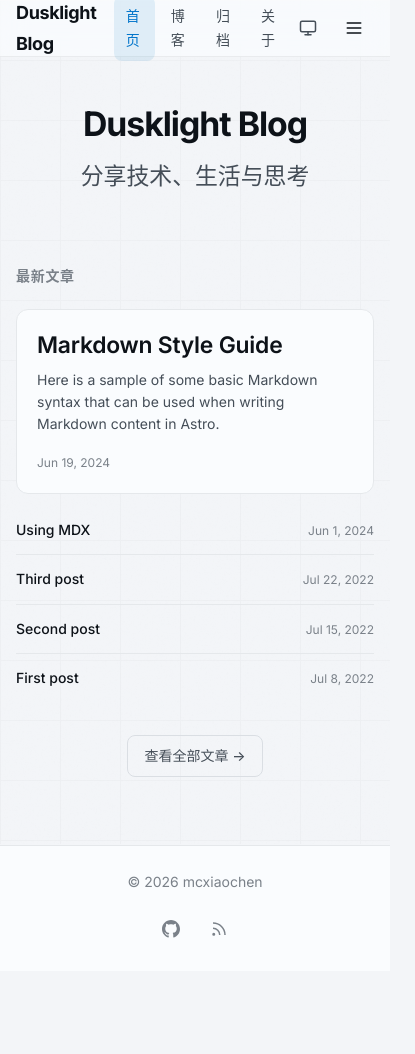
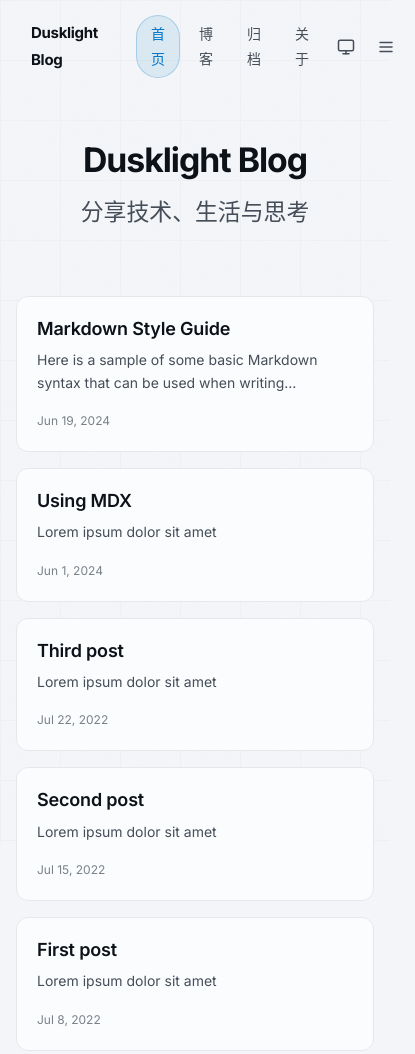
Before and after one commit to mcxiaochenn/Dusklight, an Astro site: page / in a window 390 px wide. Shown: the top 1054 px of the page, 415 px wide, since content can reach past the window. Before the commit the page ends 971 px from the top, so only its background shows below. Built offline with nearby package versions, Linux system fonts and the light colour scheme; Astro itself is replaced by a stand-in of ours; some packages are replaced by stand-ins of ours.

Commit message:
@style: 首页瀑布流 + 浮动药丸导航
- Header: 浮动药丸设计（参考 blog.liushen.fun）
  - Logo 和导航链接分别在独立的圆角药丸容器中
  - 初始透明，滚动后显现玻璃效果（blur 18px + saturate 160%）
  - 导航链接药丸形（border-radius: 999px）
  - 移动端：右侧滑入面板 + 毛玻璃遮罩
- 首页: 瀑布流双列布局（参考 blog.mcxiaochen.top）
  - CSS Grid repeat(2, 1fr) 双列
  - 交错入场动画（--i 变量控制延迟）
  - 移动端单列

Co-Authored-By: Claude <noreply@anthropic.com>

```diff
--- a/src/components/common/Header.astro
+++ b/src/components/common/Header.astro
@@ -1,9 +1,11 @@
 ---
 /**
- * 全局导航栏
+ * 全局导航栏 — 浮动药丸设计
  * ─────────────────────────────────────────────────
- * 液态玻璃效果，粘性定位，所有页面共享。
- * 使用 DESIGN.md §9.2 全局 Shell 规范。
+ * 参考 blog.liushen.fun 的视觉风格：
+ * - Logo 和导航链接分别在独立的药丸容器中
+ * - 初始透明，滚动后显现玻璃效果
+ * - 所有元素 border-radius: 999px
  */
 import { siteConfig } from "../../config/site";
 import { navConfig } from "../../config/nav";
@@ -17,12 +19,17 @@ function isActive(href: string): boolean {
 }
 ---
 
-<header class="glass-nav" id="site-header">
-  <nav class="header__inner">
+<header id="main-header" class="main-header">
+  <div class="header__inner">
+    {/* 左侧浮动药丸：Logo */}
+    <div class="header__pill header__pill--left">
       <a href="/" class="header__logo">
         {siteConfig.title}
       </a>
+    </div>
 
+    {/* 右侧浮动药丸：导航链接 + 操作 */}
+    <nav class="header__pill header__pill--right" aria-label="主导航">
       <div class="header__links hide-mobile">
         {navConfig.main.map((item) => (
           <a
@@ -42,7 +49,7 @@ function isActive(href: string): boolean {
           aria-label="打开菜单"
           aria-expanded="false"
         >
-        <svg width="20" height="20" viewBox="0 0 24 24" fill="none" stroke="currentColor" stroke-width="2" stroke-linecap="round">
+          <svg width="18" height="18" viewBox="0 0 24 24" fill="none" stroke="currentColor" stroke-width="2" stroke-linecap="round">
             <line x1="4" y1="6" x2="20" y2="6"></line>
             <line x1="4" y1="12" x2="20" y2="12"></line>
             <line x1="4" y1="18" x2="20" y2="18"></line>
@@ -50,107 +57,203 @@ function isActive(href: string): boolean {
         </button>
       </div>
     </nav>
+  </div>
 
-  <div id="mobile-menu" class="header__mobile-menu" hidden>
+  {/* 移动端菜单 */}
+  <div id="mobile-menu" class="mobile-menu" hidden>
+    <div class="mobile-menu__backdrop"></div>
+    <div class="mobile-menu__panel">
       {navConfig.main.map((item) => (
         <a
           href={item.href}
-        class:list={["header__mobile-link", { "header__mobile-link--active": isActive(item.href) }]}
+          class:list={["mobile-menu__link", { "mobile-menu__link--active": isActive(item.href) }]}
         >
           {item.label}
         </a>
       ))}
     </div>
+  </div>
 </header>
 
 <style>
+  /* ── Header container ── */
+  .main-header {
+    position: sticky;
+    top: 0;
+    z-index: 50;
+    padding: var(--space-3) var(--space-4);
+    transition: background-color var(--duration-normal) var(--ease-standard);
+  }
+
   .header__inner {
+    max-width: var(--page-width);
+    margin: 0 auto;
     display: flex;
     align-items: center;
     justify-content: space-between;
-    height: var(--header-height);
-    max-width: var(--page-width);
-    margin: 0 auto;
-    padding: 0 var(--space-4);
+    gap: var(--space-2);
   }
 
+  /* ── Floating pill base ── */
+  .header__pill {
+    position: relative;
+    display: flex;
+    align-items: center;
+    min-height: 44px;
+    padding: 6px 10px;
+    border-radius: 999px;
+    border: 1px solid transparent;
+    background: transparent;
+    transition:
+      border-color var(--duration-normal) var(--ease-standard),
+      box-shadow var(--duration-normal) var(--ease-standard),
+      background var(--duration-normal) var(--ease-standard);
+  }
+
+  /* Glass background — pseudo element, revealed on scroll */
+  .header__pill::before {
+    content: "";
+    position: absolute;
+    inset: 0;
+    border-radius: inherit;
+    background: var(--glass-bg);
+    backdrop-filter: blur(18px) saturate(160%);
+    -webkit-backdrop-filter: blur(18px) saturate(160%);
+    box-shadow: inset 0 0.5px 0 var(--glass-highlight);
+    opacity: 0;
+    pointer-events: none;
+    transition: opacity var(--duration-normal) var(--ease-standard);
+    z-index: -1;
+  }
+
+  /* ── Scrolled state — reveal glass ── */
+  :global(.header-scrolled) .header__pill {
+    border-color: var(--glass-border);
+    box-shadow: 0 16px 40px -24px oklch(0 0 0 / 0.45), 0 4px 14px -10px oklch(0 0 0 / 0.35);
+    transform: translateY(6px);
+  }
+
+  :global(.header-scrolled) .header__pill::before {
+    opacity: 1;
+  }
+
+  /* ── Logo ── */
   .header__logo {
     font-family: var(--font-display);
-    font-size: var(--text-md);
+    font-size: var(--text-base);
     font-weight: 700;
     color: var(--foreground);
     text-decoration: none;
     letter-spacing: -0.02em;
+    padding: 0 var(--space-2);
   }
 
   .header__logo:hover {
     color: var(--foreground);
   }
 
+  /* ── Nav links ── */
   .header__links {
     display: flex;
+    align-items: center;
     gap: var(--space-1);
   }
 
   .header__link {
-    padding: var(--space-2) var(--space-3);
-    border-radius: var(--radius-md);
+    padding: 6px 14px;
+    border-radius: 999px;
     font-size: var(--text-sm);
     font-weight: 500;
     color: var(--foreground-secondary);
     text-decoration: none;
+    border: 1px solid transparent;
+    transition:
+      color var(--duration-fast) var(--ease-standard),
+      background var(--duration-fast) var(--ease-standard),
+      border-color var(--duration-fast) var(--ease-standard);
+  }
+
+  .header__link:hover {
+    color: var(--accent);
+    background: var(--accent-subtle);
+    border-color: oklch(from var(--accent) l c h / 0.24);
+  }
+
+  .header__link--active {
+    color: var(--accent);
+    background: var(--accent-subtle);
+    border-color: oklch(from var(--accent) l c h / 0.24);
+  }
+
+  /* ── Actions ── */
+  .header__actions {
+    display: flex;
+    align-items: center;
+    gap: var(--space-1);
+    margin-left: var(--space-1);
+  }
+
+  /* ── Mobile menu button ── */
+  .header__menu-btn {
+    display: flex;
+    align-items: center;
+    justify-content: center;
+    width: 36px;
+    height: 36px;
+    border-radius: 999px;
+    color: var(--foreground-secondary);
     transition:
       color var(--duration-fast) var(--ease-standard),
       background var(--duration-fast) var(--ease-standard);
   }
 
-  .header__link:hover {
+  .header__menu-btn:hover {
     color: var(--foreground);
     background: var(--accent-subtle);
   }
 
-  .header__link--active {
-    color: var(--accent);
-    background: var(--accent-subtle);
+  /* ── Mobile menu ── */
+  .mobile-menu {
+    position: fixed;
+    inset: 0;
+    z-index: 100;
   }
 
-  .header__actions {
-    display: flex;
-    align-items: center;
-    gap: var(--space-2);
+  .mobile-menu__backdrop {
+    position: absolute;
+    inset: 0;
+    background: oklch(0 0 0 / 0.5);
+    backdrop-filter: blur(6px) saturate(130%);
+    -webkit-backdrop-filter: blur(6px) saturate(130%);
   }
 
-  .header__menu-btn {
+  .mobile-menu__panel {
+    position: absolute;
+    top: 0;
+    right: 0;
+    bottom: 0;
+    width: min(82vw, 22rem);
+    background: var(--surface-0);
+    border-left: 1px solid var(--border-subtle);
+    padding: var(--space-8) var(--space-4);
     display: flex;
-    align-items: center;
-    justify-content: center;
-    width: 40px;
-    height: 40px;
-    border-radius: var(--radius-md);
-    color: var(--foreground);
-    transition: background var(--duration-fast) var(--ease-standard);
+    flex-direction: column;
+    gap: var(--space-2);
+    transform: translateX(100%);
+    transition: transform var(--duration-normal) var(--ease-physical);
   }
 
-  .header__menu-btn:hover {
-    background: var(--accent-subtle);
+  .mobile-menu[data-open="true"] .mobile-menu__panel {
+    transform: translateX(0);
   }
 
-  .header__mobile-menu {
-    display: none;
-    flex-direction: column;
-    padding: var(--space-2) var(--space-4) var(--space-4);
-    max-width: var(--page-width);
-    margin: 0 auto;
-    animation: slide-down var(--duration-normal) var(--ease-entrance);
+  .mobile-menu[data-open="true"] .mobile-menu__backdrop {
+    opacity: 1;
   }
 
-  .header__mobile-menu[data-open="true"] {
-    display: flex;
-  }
-
-  .header__mobile-link {
+  .mobile-menu__link {
     padding: var(--space-3) var(--space-4);
-    border-radius: var(--radius-md);
+    border-radius: var(--radius-lg);
     font-size: var(--text-base);
     font-weight: 500;
     color: var(--foreground-secondary);
@@ -160,37 +263,67 @@ function isActive(href: string): boolean {
       background var(--duration-fast) var(--ease-standard);
   }
 
-  .header__mobile-link:hover {
+  .mobile-menu__link:hover {
     color: var(--foreground);
     background: var(--accent-subtle);
   }
 
-  .header__mobile-link--active {
+  .mobile-menu__link--active {
     color: var(--accent);
     background: var(--accent-subtle);
+  }
+
+  @media (max-width: 768px) {
+  .main-header {
+    padding: var(--space-2) var(--space-3);
+  }
   }
 </style>
 
 <script>
-  function initMobileMenu() {
+  function initHeader() {
+    const header = document.getElementById("main-header");
+    if (!header) return;
+
+    // 滚动检测 — 添加 header-scrolled 类
+    function updateScrollState() {
+      if (window.scrollY > 20) {
+        header.classList.add("header-scrolled");
+      } else {
+        header.classList.remove("header-scrolled");
+      }
+    }
+
+    window.addEventListener("scroll", updateScrollState, { passive: true });
+    updateScrollState();
+
+    // 移动端菜单
     const toggle = document.getElementById("mobile-menu-toggle");
     const menu = document.getElementById("mobile-menu");
-    if (!toggle || !menu) return;
-
+    if (toggle && menu) {
       toggle.addEventListener("click", () => {
         const isOpen = menu.getAttribute("data-open") === "true";
         menu.setAttribute("data-open", String(!isOpen));
         toggle.setAttribute("aria-expanded", String(!isOpen));
       });
 
-    menu.querySelectorAll("a").forEach((link) => {
+      // 点击遮罩关闭
+      const backdrop = menu.querySelector(".mobile-menu__backdrop");
+      backdrop?.addEventListener("click", () => {
+        menu.setAttribute("data-open", "false");
+        toggle.setAttribute("aria-expanded", "false");
+      });
+
+      // 点击链接关闭
+      menu.querySelectorAll(".mobile-menu__link").forEach((link) => {
         link.addEventListener("click", () => {
           menu.setAttribute("data-open", "false");
           toggle.setAttribute("aria-expanded", "false");
         });
       });
     }
+  }
 
-  document.addEventListener("DOMContentLoaded", initMobileMenu);
-  document.addEventListener("astro:page-load", initMobileMenu);
+  document.addEventListener("DOMContentLoaded", initHeader);
+  document.addEventListener("astro:page-load", initHeader);
 </script>
--- a/src/pages/index.astro
+++ b/src/pages/index.astro
@@ -1,22 +1,16 @@
 ---
 /**
  * 首页
- * 不对称布局：Hero + Featured Post + PostCardList + PostCard 网格。
+ * 瀑布流双列布局 + 交错入场动画
  */
 import { getCollection } from "astro:content";
 import BaseLayout from "../layouts/BaseLayout.astro";
 import PostCard from "../components/blog/PostCard.astro";
-import PostCardList from "../components/blog/PostCardList.astro";
-import Button from "../components/ui/Button.astro";
 import { siteConfig } from "../config/site";
 
 const posts = (await getCollection("blog"))
   .filter((p) => !p.data.draft)
   .sort((a, b) => b.data.pubDate.valueOf() - a.data.pubDate.valueOf());
-
-const featured = posts[0];
-const recent = posts.slice(1, 5);
-const morePosts = posts.slice(5, 9);
 ---
 
 <BaseLayout>
@@ -28,40 +22,16 @@ const morePosts = posts.slice(5, 9);
     </div>
   </section>
 
-  {/* Latest Writing */}
-  {featured && (
-    <section class="latest section-sm">
-      <div class="page-container">
-        <h2 class="section-label">最新文章</h2>
-        <div class="latest__grid">
-          <div class="latest__featured">
-            <PostCard post={featured} variant="hero" />
+  {/* 文章瀑布流 */}
+  <section class="posts section-sm">
+    <div class="page-container">
+      <div class="posts__grid">
+        {posts.map((post, i) => (
+          <div class="posts__item" style={`--i: ${i}`}>
+            <PostCard post={post} />
           </div>
-          {recent.length > 0 && (
-            <aside class="latest__sidebar">
-              <PostCardList posts={recent} />
-            </aside>
-          )}
-        </div>
+        ))}
       </div>
-    </section>
-  )}
-
-  {/* More posts */}
-  {morePosts.length > 0 && (
-    <section class="more-posts section">
-      <div class="page-container">
-        <div class="more-posts__grid">
-          {morePosts.map((post) => <PostCard post={post} />)}
-        </div>
-      </div>
-    </section>
-  )}
-
-  {/* View all */}
-  <section class="view-all">
-    <div class="page-container" style="text-align: center;">
-      <Button href="/archive" variant="secondary">查看全部文章 →</Button>
     </div>
   </section>
 </BaseLayout>
@@ -70,7 +40,7 @@ const morePosts = posts.slice(5, 9);
   .hero {
     text-align: center;
     padding-top: var(--space-20);
-    padding-bottom: var(--space-16);
+    padding-bottom: var(--space-12);
   }
 
   .hero__title {
@@ -88,52 +58,39 @@ const morePosts = posts.slice(5, 9);
     margin: 0;
   }
 
-  .section-label {
-    font-size: var(--text-sm);
-    font-weight: 600;
-    color: var(--foreground-muted);
-    text-transform: uppercase;
-    letter-spacing: 0.05em;
-    margin: 0 0 var(--space-6);
-  }
-
-  .latest__grid {
+  /* ── 瀑布流网格 ── */
+  .posts__grid {
     display: grid;
-    grid-template-columns: 1fr 320px;
-    gap: var(--space-6);
-    align-items: start;
-  }
-
-  .latest__sidebar {
-    position: sticky;
-    top: calc(var(--header-height) + var(--space-4));
-  }
-
-  .more-posts__grid {
-    display: grid;
-    grid-template-columns: repeat(2, 1fr);
+    grid-template-columns: repeat(2, minmax(0, 1fr));
     gap: var(--space-4);
   }
 
-  .view-all {
-    padding-bottom: var(--space-16);
+  /* ── 交错入场动画 ── */
+  .posts__item {
+    opacity: 0;
+    animation: fadeInUp 0.4s cubic-bezier(0.4, 0, 0.2, 1) forwards;
+    animation-delay: calc(var(--i) * 60ms);
   }
 
-  @media (max-width: 1024px) {
-    .latest__grid {
-      grid-template-columns: 1fr;
+  @keyframes fadeInUp {
+    from {
+      opacity: 0;
+      transform: translateY(12px);
     }
-    .latest__sidebar {
-      position: static;
+    to {
+      opacity: 1;
+      transform: translateY(0);
     }
   }
 
+  /* ── 移动端单列 ── */
   @media (max-width: 768px) {
     .hero {
       padding-top: var(--space-12);
-      padding-bottom: var(--space-10);
+      padding-bottom: var(--space-8);
     }
-    .more-posts__grid {
+
+    .posts__grid {
       grid-template-columns: 1fr;
     }
   }
```
Lines whose indentation alone changed are shown as unchanged.
